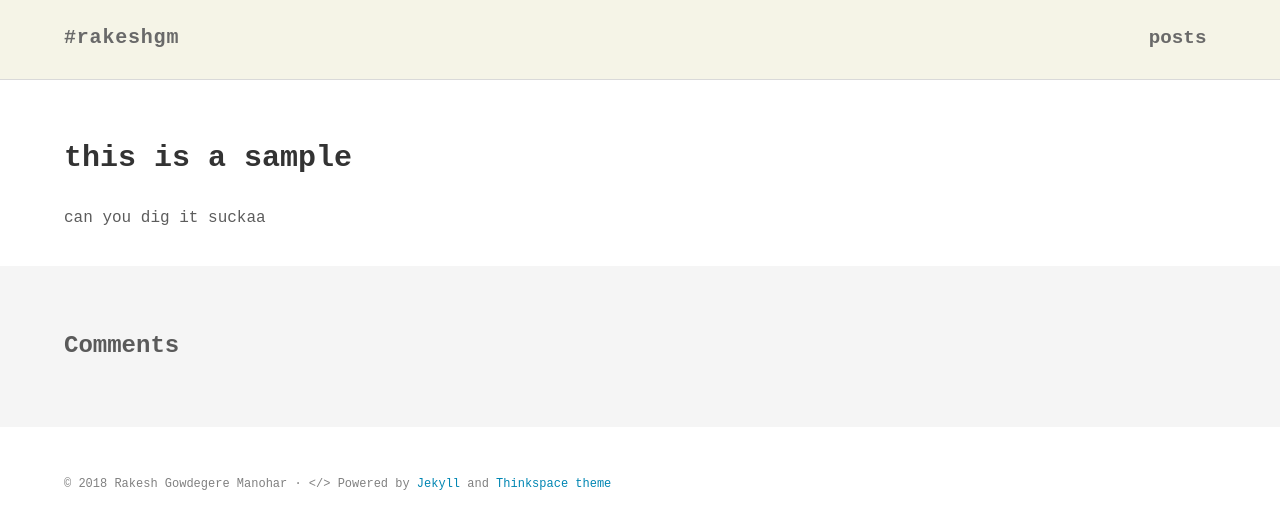
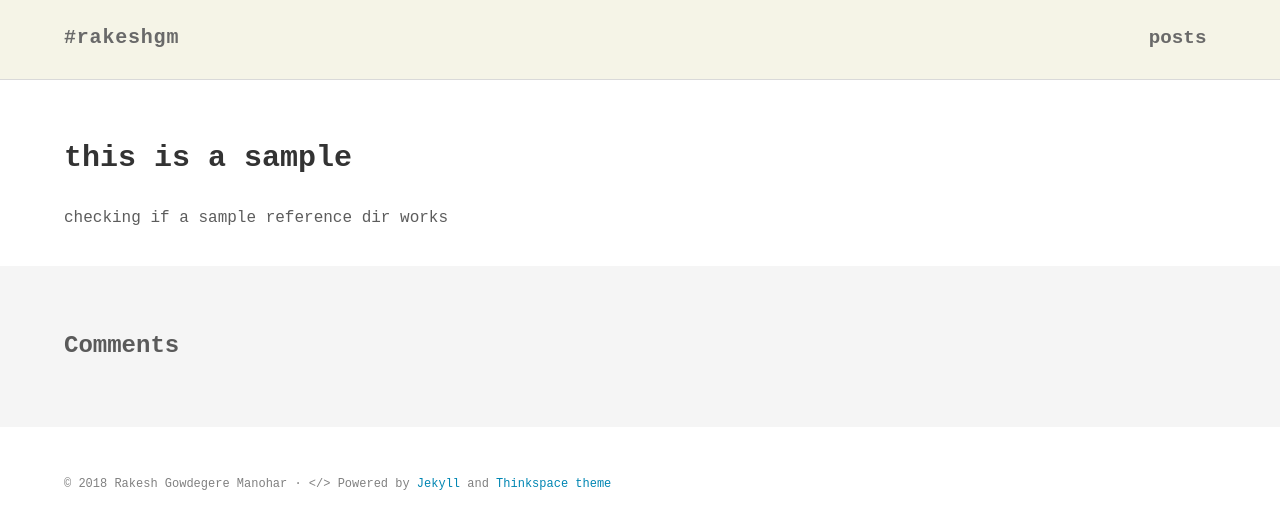
Before and after one commit to rakeshgm/rakeshgm.guthub.io, a Jekyll site: the page built from reference/check.md, in a window 1280 px wide. Shown: the top 529 px of the page. Built offline with Jekyll 4.4.1, drawn with Linux system fonts in a browser that asks for light colours; some web fonts are replaced; comment, search, counter and statistics services are not loaded.

Commit message:
changed text

```diff
--- a/reference/check.md
+++ b/reference/check.md
@@ -5,4 +5,4 @@ description: a sample doc that is really covered
 ---
 
 
-can you dig it suckaa
+checking if a sample reference dir works
```
